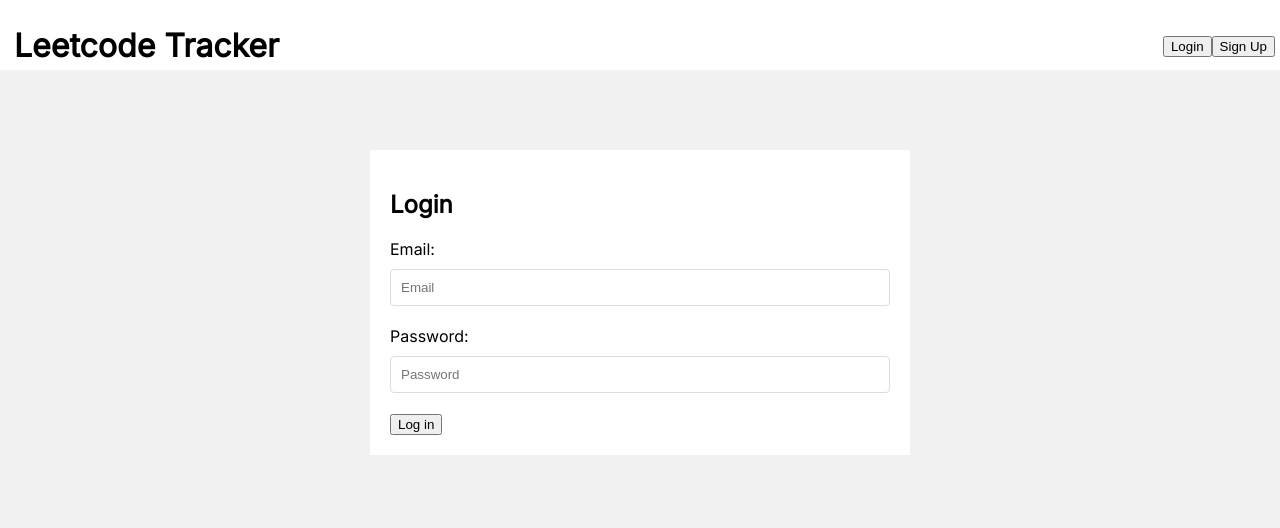
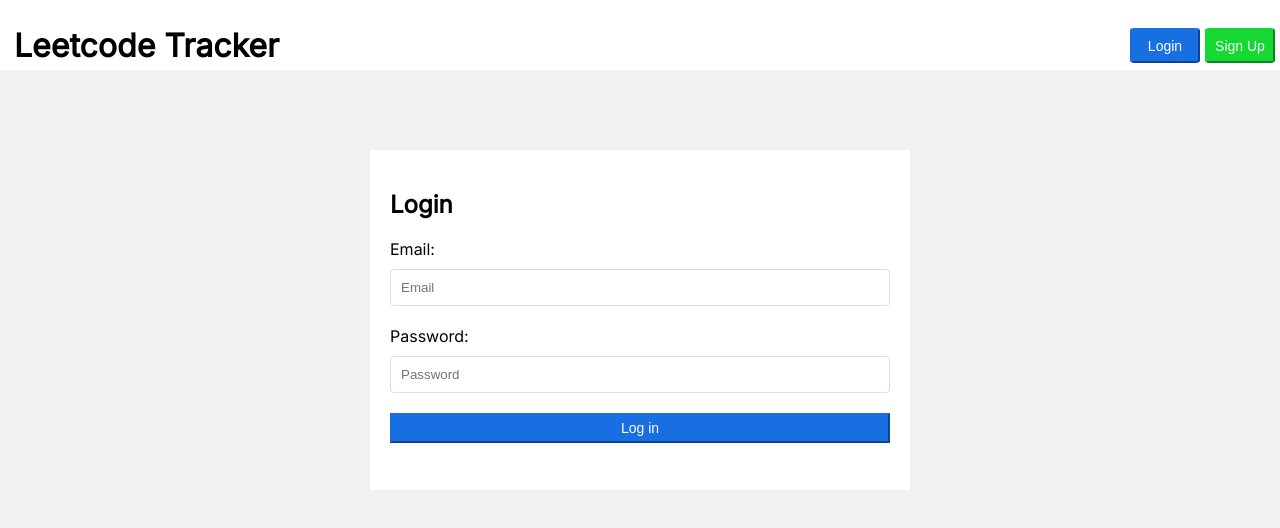
Before and after one commit to zhangeric-15/leetcodetracker, a React (Vite) app in the folder frontend/: page /login in a window 1280 px wide. Shown: the top 528 px of the page. Built offline with nearby package versions, Linux system fonts and the light colour scheme; no server answers.

Commit message:
Styling for login and signup buttons

```diff
--- a/frontend/src/App.css
+++ b/frontend/src/App.css
@@ -26,7 +26,51 @@ header {
 
 
 .loginLogoutButtons {
+  display: flex;
+  gap: 5px;
   padding-top: 0px;
+}
+
+#login-top-button {
+  width: 70px;
+  height: 35px;
+  background: rgb(23, 111, 226);
+  border-color: rgb(23, 111, 226);
+  border-radius: 7%;
+  color: white;
+  cursor: pointer;
+  font-size: 14px;
+}
+
+#signup-top-button {
+  width: 70px;
+  height: 35px;
+  background: rgb(21, 216, 51);
+  border-radius: 7%;
+  border-color: rgb(21, 216, 51);
+  color: white;
+  cursor: pointer;
+  font-size: 14px;
+}
+
+#login-form-button {
+  width: 100%;
+  height: 30px;
+  background: rgb(23, 111, 226);
+  border-color: rgb(23, 111, 226);
+  color: white;
+  cursor: pointer;
+  font-size: 14px;
+}
+
+#signup-form-button {
+    width: 100%;
+  height: 30px;
+  background: rgb(21, 216, 51);
+  border-color: rgb(21, 216, 51);
+  color: white;
+  cursor: pointer;
+  font-size: 14px;
 }
 
 .userNavButtons {
@@ -40,6 +84,7 @@ header {
 .credentialsForm {
   margin: 80px auto;
   width: 500px;
+  height: 300px;
   gap: 1rem;
   background: #fff;
   padding: 20px;
@@ -231,7 +276,7 @@ input {
   border-radius: 7%;
   border: 2px solid rgb(11, 212, 88);
   background: transparent;
-  color: #08d716;
+  color: #11ad1b;
   cursor: pointer;
   font-size: 14px;
 }
@@ -239,3 +284,29 @@ input {
 .add-edit-btn:hover {
   background: rgba(3, 241, 47, 0.365);
 }
+
+.cancel-btn {
+  width: 70px;
+  height: 35px;
+  border-radius: 7%;
+  border: 2px solid rgb(227, 10, 10);
+  background: transparent;
+  color: #e30a0a;
+  cursor: pointer;
+  font-size: 14px;
+}
+
+.cancel-btn:hover {
+  background: rgba(230, 12, 12, 0.365);
+}
+
+.collapse-right-icon {
+  width: 25px;
+  padding: 5px;
+  margin-top:18px;
+  cursor: pointer;
+}
+
+.collapse-right-icon:hover {
+  background-color: #eee;
+}
--- a/frontend/src/components/NavBar.jsx
+++ b/frontend/src/components/NavBar.jsx
@@ -26,8 +26,8 @@ function NavBar() {
                 </Link>
                 {!user && (
                     <div className="loginLogoutButtons">
-                        <button onClick={loginClick}>Login</button>
-                        <button onClick={signUpClick}>Sign Up</button>
+                        <button id='login-top-button' onClick={loginClick}>Login</button>
+                        <button id='signup-top-button' onClick={signUpClick}>Sign Up</button>
                     </div>
                 )}
                 {user && (
--- a/frontend/src/components/ProblemForm.jsx
+++ b/frontend/src/components/ProblemForm.jsx
@@ -226,6 +226,9 @@ function ProblemForm({ problem = null, onSubmit, onCancel, editMode }) {
 
     return (
         <div className="problemForm">
+            <div className="collapse-right-icon" onClick={() => onCancel()}>
+                <i className="fa-solid fa-angles-right"></i>
+            </div>
             <form onSubmit={handleSubmit}>
                 <h2> {editMode ? "Edit Problem" : "Add Problem"} </h2>
                 <div style={{display: 'flex', flexDirection: 'column', gap: '15px'}}>
@@ -283,7 +286,7 @@ function ProblemForm({ problem = null, onSubmit, onCancel, editMode }) {
                     )}
                     <div className="problemFormBottomButtons">
                         <button className="add-edit-btn" type="submit">{editMode? "Confirm": "Add"}</button>
-                        <button type="button" onClick={() => onCancel()}>Cancel</button>
+                        <button className="cancel-btn" type="button" onClick={() => onCancel()}>Cancel</button>
                     </div>
                 </div>
             </form>
--- a/frontend/src/pages/Login.jsx
+++ b/frontend/src/pages/Login.jsx
@@ -48,8 +48,10 @@ function Login() {
              onChange={(e) => setPassword(e.target.value)}
              required/>
 
-            {error && <div>{error}</div>}
-             <button>Log in</button>
+            {error && <div style={{color: 'RED', paddingBottom: '15px'}}>{error}</div>}
+            <div>
+                <button id='login-form-button'>Log in</button>
+            </div>
         </form>
     )
 }
--- a/frontend/src/pages/SignUp.jsx
+++ b/frontend/src/pages/SignUp.jsx
@@ -46,8 +46,8 @@ function Signup() {
             onChange={(e) => setPassword(e.target.value)}
             required/>
 
-            {error && <div>{error}</div>}
-            <button>Sign up</button>
+            {error && <div style={{color: 'RED', paddingBottom: '15px'}}>{error}</div>}
+            <button id='signup-form-button'>Sign up</button>
 
         </form>
 
```
